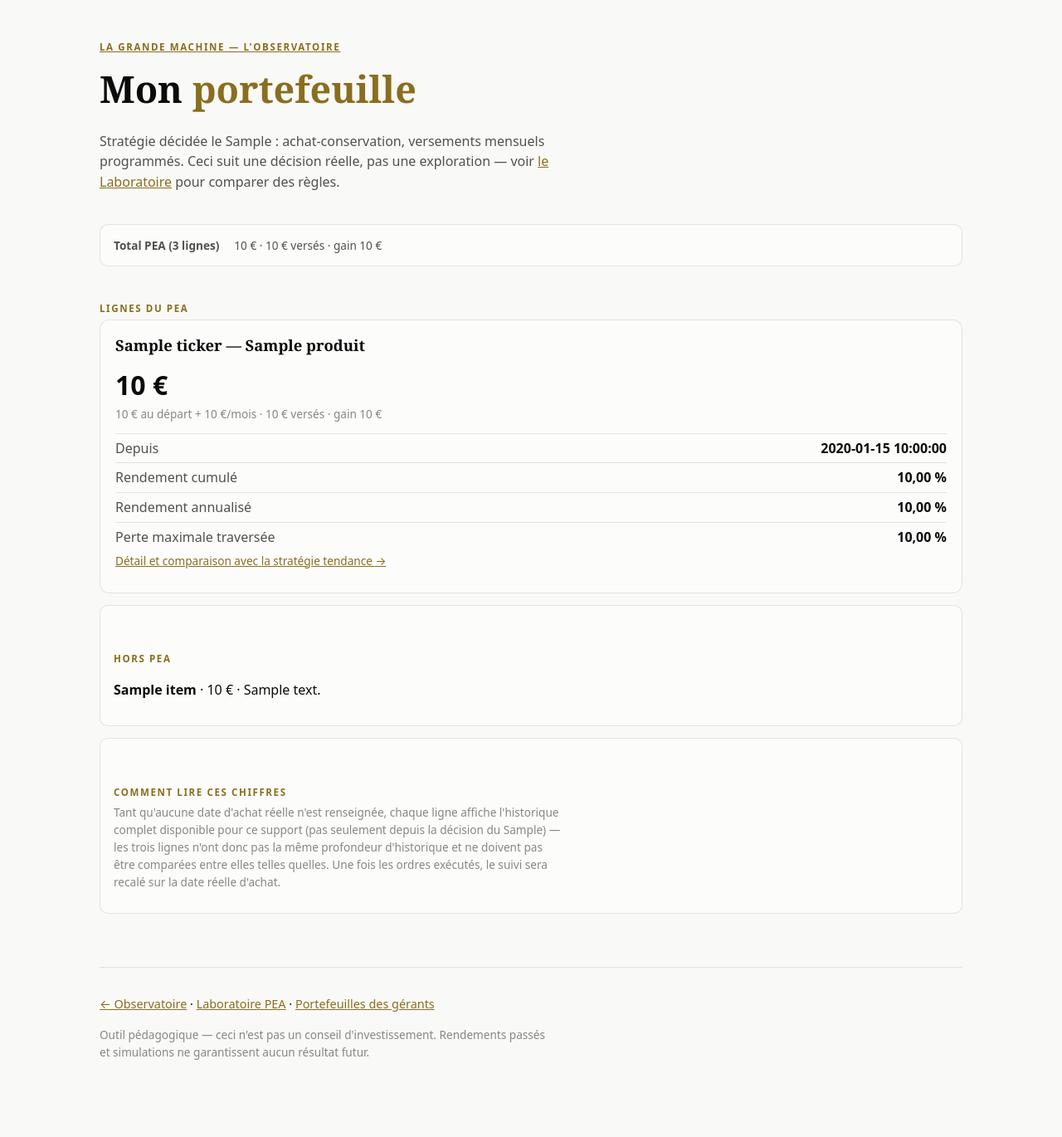
After one commit to evausesgit/la-grande-machine, a FastAPI app: template app/templates/portefeuille.html in a window 1280 px wide. The commit adds this page. Shown: the whole page at 83% size. Run offline with FastAPI, Linux system fonts and the light colour scheme; the template is opened without the code that fills it: most values are stand-ins (such as "Sample title", 1, 10 or a date in 2020).

Commit message:
Corrige les dividendes non ajustés et suit la stratégie PEA réelle
Le collecteur Yahoo utilisait la clôture brute au lieu de la clôture
ajustée des dividendes, sous-estimant le rendement des ETF distribuants
de ~13% sur 5 ans (mesuré sur EUEA). Bascule sur adjclose avec repli sur
la clôture brute si absente.

Ajoute /portefeuille : suivi de la stratégie réelle décidée (lump sum +
versements mensuels sur S&P 500 / MSCI World / EURO STOXX 50), configurée
dans MON_PORTEFEUILLE (app/config.py) avec un champ "depuis" par ligne à
renseigner une fois les ordres exécutés.

Co-Authored-By: Claude Sonnet 5 <noreply@anthropic.com>
Claude-Session: https://claude.ai/code/session_01Rg1mJbFKCZFdPMCmKGJaSb

```diff
--- a/app/main.py
+++ b/app/main.py
@@ -14,7 +14,7 @@ from sqlalchemy.orm import Session
 from . import scheduler
 from .collectors.edgar13f import collect_13f
 from .collectors.run import collect_all, seed_gerants, seed_instruments
-from .config import FAMILIES, PEA_LAB_PRODUCTS
+from .config import FAMILIES, MON_PORTEFEUILLE, PEA_LAB_PRODUCTS
 from .db import Base, SessionLocal, engine
 from .engine.moves import compute_moves
 from .engine.pea_lab import LabSettings, simulate_pea
@@ -200,6 +200,52 @@ def api_laboratoire(
     return {"produit": PEA_LAB_PRODUCTS[produit], "parametres": settings.__dict__, "resultats": results}
 
 
+def _run_portfolio_line(session: Session, ligne: dict):
+    instrument = session.scalars(select(Instrument).where(Instrument.code == ligne["produit"])).first()
+    if instrument is None:
+        return None, "produit absent de la base : redémarrer l'application pour initialiser le catalogue"
+    query = select(PriceDaily.date, PriceDaily.close).where(PriceDaily.instrument_id == instrument.id)
+    if ligne.get("depuis"):
+        query = query.where(PriceDaily.date >= datetime.date.fromisoformat(ligne["depuis"]))
+    prices = session.execute(query.order_by(PriceDaily.date)).all()
+    if len(prices) < 2:
+        return None, "historique insuffisant : lancer une collecte profonde"
+    settings = LabSettings(initial_capital=ligne["capital"], monthly_contribution=ligne["versement"])
+    return simulate_pea(prices, settings, "buy_hold"), None
+
+
+@app.get("/portefeuille")
+def portefeuille(request: Request, session: Session = Depends(get_session)):
+    lignes = []
+    total_contribue = total_valeur = 0.0
+    for ligne in MON_PORTEFEUILLE["lignes"]:
+        resultat, erreur = _run_portfolio_line(session, ligne)
+        if resultat:
+            total_contribue += resultat["contributed"]
+            total_valeur += resultat["final_value"]
+        lignes.append({
+            "produit": PEA_LAB_PRODUCTS[ligne["produit"]],
+            "produit_id": ligne["produit"],
+            "capital": ligne["capital"],
+            "versement": ligne["versement"],
+            "resultat": resultat,
+            "erreur": erreur,
+        })
+    total = None
+    if total_contribue:
+        total = {
+            "contribue": total_contribue,
+            "valeur": total_valeur,
+            "gain": total_valeur - total_contribue,
+        }
+    return templates.TemplateResponse(request, "portefeuille.html", {
+        "decide_le": MON_PORTEFEUILLE["decide_le"],
+        "lignes": lignes,
+        "hors_pea": MON_PORTEFEUILLE["hors_pea"],
+        "total": total,
+    })
+
+
 @app.get("/api/journee")
 def api_journee(session: Session = Depends(get_session)):
     return {"mouvements": compute_moves(session)}
--- a/app/templates/index.html
+++ b/app/templates/index.html
@@ -16,6 +16,7 @@
   <p class="lede">Chaque jour : ce qui a bougé, pourquoi, et ce que ça entraîne.
   <a href="/comprendre">Nouveau ici ? Commence par comprendre la machine →</a></p>
   <nav class="toplinks">
+    <a href="/portefeuille">Mon portefeuille</a> ·
     <a href="/laboratoire">Laboratoire PEA</a> ·
     <a href="/fonds">Les fonds des gérants (qui détient quoi)</a> ·
     <a href="/comprendre">Comprendre la machine (le guide)</a> ·
--- /dev/null
+++ b/app/templates/portefeuille.html
@@ -0,0 +1,71 @@
+<!doctype html>
+<html lang="fr">
+<head>
+  <meta charset="utf-8">
+  <meta name="viewport" content="width=device-width, initial-scale=1">
+  <title>Mon portefeuille — La Grande Machine</title>
+  <link rel="stylesheet" href="/static/style.css">
+</head>
+<body>
+<div class="wrap">
+<header>
+  <div class="site"><a href="/">La Grande Machine — l'observatoire</a></div>
+  <h1>Mon <span class="amp">portefeuille</span></h1>
+  <p class="lede">Stratégie décidée le {{ decide_le }} : achat-conservation, versements mensuels programmés.
+  Ceci suit une décision réelle, pas une exploration — voir <a href="/laboratoire">le Laboratoire</a> pour comparer des règles.</p>
+</header>
+
+{% if total %}
+<section class="product-card">
+  <div><strong>Total PEA (3 lignes)</strong></div>
+  <div>{{ total.valeur | fmt_valeur(0) }} € · {{ total.contribue | fmt_valeur(0) }} € versés · gain {{ total.gain | fmt_valeur(0) }} €</div>
+</section>
+{% endif %}
+
+<section>
+  <div class="eyebrow">Lignes du PEA</div>
+  <div class="lab-results">
+    {% for ligne in lignes %}
+    <article class="metric-card">
+      <h2>{{ ligne.produit.ticker }} — {{ ligne.produit.label }}</h2>
+      {% if ligne.resultat %}
+      <div class="big-number">{{ ligne.resultat.final_value | fmt_valeur(0) }} €</div>
+      <p class="hint">{{ ligne.capital | fmt_valeur(0) }} € au départ + {{ ligne.versement | fmt_valeur(0) }} €/mois ·
+        {{ ligne.resultat.contributed | fmt_valeur(0) }} € versés · gain {{ ligne.resultat.gain | fmt_valeur(0) }} €</p>
+      <dl>
+        <div><dt>Depuis</dt><dd>{{ ligne.resultat.start_date }}</dd></div>
+        <div><dt>Rendement cumulé</dt><dd>{{ ligne.resultat.return_pct | fmt_valeur(2) }} %</dd></div>
+        <div><dt>Rendement annualisé</dt><dd>{{ ligne.resultat.cagr_pct | fmt_valeur(2) }} %</dd></div>
+        <div><dt>Perte maximale traversée</dt><dd>{{ ligne.resultat.max_drawdown_pct | fmt_valeur(2) }} %</dd></div>
+      </dl>
+      <p class="hint"><a href="/laboratoire?produit={{ ligne.produit_id }}&capital={{ ligne.capital | int }}&versement={{ ligne.versement | int }}">Détail et comparaison avec la stratégie tendance →</a></p>
+      {% else %}
+      <p class="hint">{{ ligne.erreur }}</p>
+      {% endif %}
+    </article>
+    {% endfor %}
+  </div>
+</section>
+
+<section class="lab-explain">
+  <div class="eyebrow">Hors PEA</div>
+  {% for item in hors_pea %}
+  <p><strong>{{ item.label }}</strong> · {{ item.capital | fmt_valeur(0) }} € · {{ item.note }}</p>
+  {% endfor %}
+</section>
+
+<section class="lab-explain">
+  <div class="eyebrow">Comment lire ces chiffres</div>
+  <p class="hint">Tant qu'aucune date d'achat réelle n'est renseignée, chaque ligne affiche l'historique complet
+  disponible pour ce support (pas seulement depuis la décision du {{ decide_le }}) — les trois lignes n'ont donc
+  pas la même profondeur d'historique et ne doivent pas être comparées entre elles telles quelles. Une fois les
+  ordres exécutés, le suivi sera recalé sur la date réelle d'achat.</p>
+</section>
+
+<footer>
+  <p><a href="/">← Observatoire</a> · <a href="/laboratoire">Laboratoire PEA</a> · <a href="/fonds">Portefeuilles des gérants</a></p>
+  <p class="hint">Outil pédagogique — ceci n'est pas un conseil d'investissement. Rendements passés et simulations ne garantissent aucun résultat futur.</p>
+</footer>
+</div>
+</body>
+</html>
```
Also changed, not shown: app/collectors/yahoo.py (+9 -2 lines), app/config.py (+20 -0 lines), docs/LABORATOIRE-PEA.md (+16 -0 lines), tests/test_portfolio.py (added, +59 -0 lines), tests/test_yahoo.py (added, +50 -0 lines).
